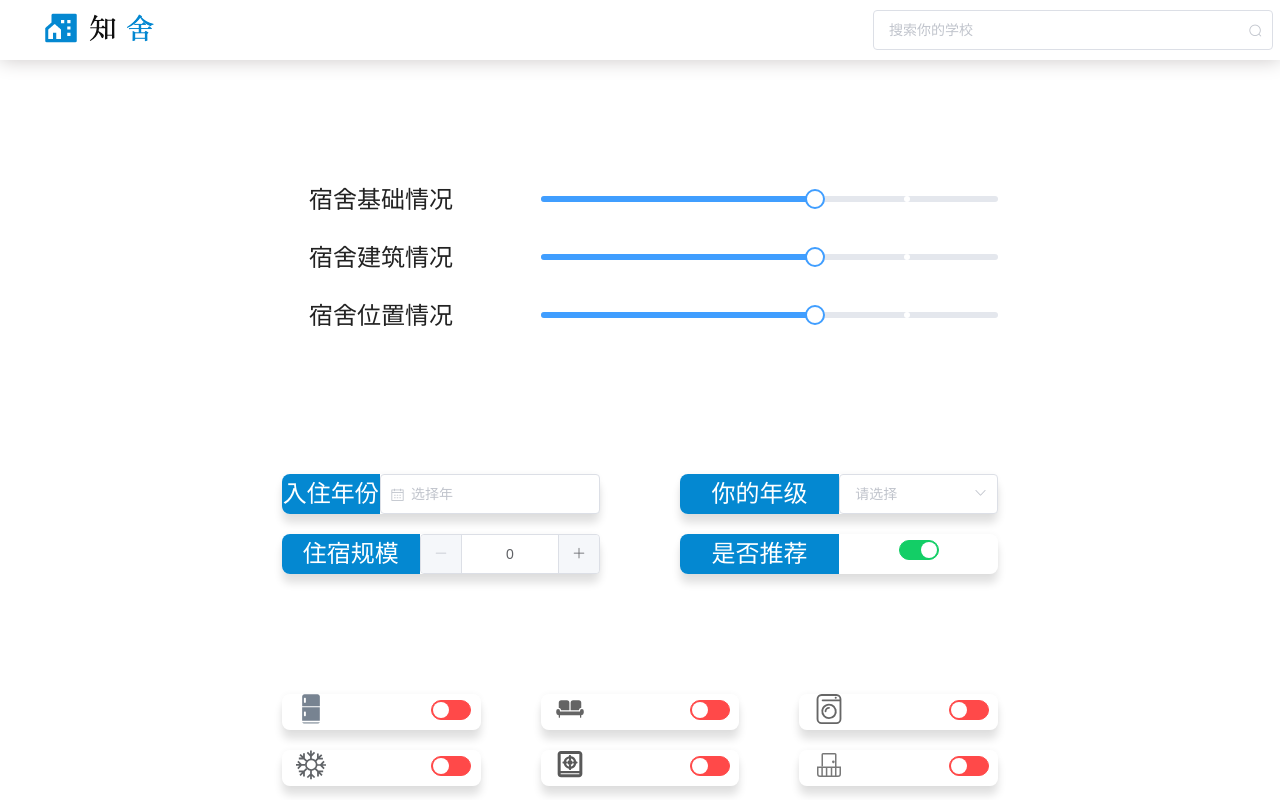
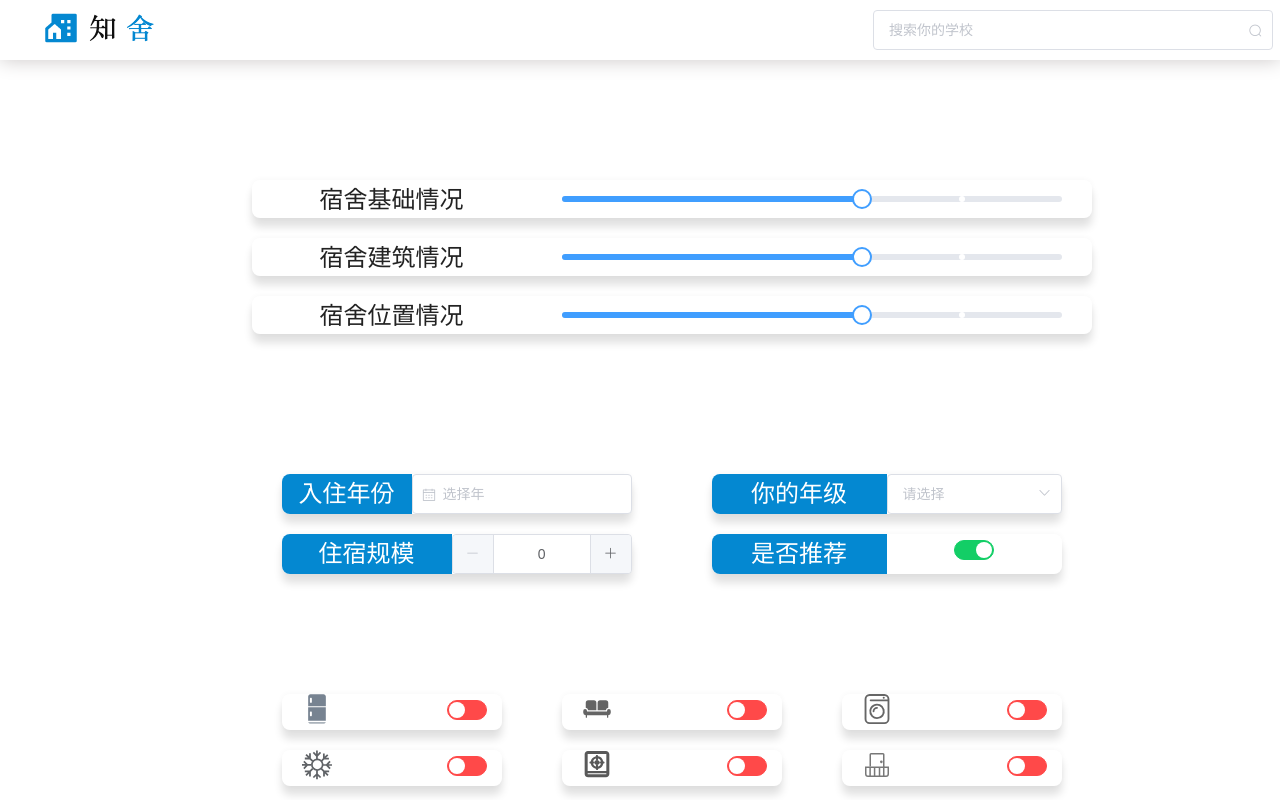
Before and after one commit to ACupofAir/zhishe, a Vue app in the folder zhishe-vue/: page /comment in a window 1280 px wide. Built offline with nearby package versions, Linux system fonts and the light colour scheme.

Commit message:
* fix the bug of collegeManage.vue * make the size of comment's four elem solid * annoation three unnecessary code selement

```diff
--- a/zhishe-vue/src/components/comDetails.vue
+++ b/zhishe-vue/src/components/comDetails.vue
@@ -75,23 +75,23 @@ data() {
 
 <style scoped>
 
-.detailRate{
-/*border: #3c85cb solid 2px;*/
+/* .detailRate{
+border: #3c85cb solid 2px;
 }
 
 .detailName{
-  /*border: #3c85cb solid 2px;*/
+  border: #3c85cb solid 2px;
 
 }
 
 .detailComment{
-  /*border: #3c85cb solid 2px;*/
+  border: #3c85cb solid 2px;
 
-}
+} */
 
 
 
-/deep/ .el-rate__icon{
+::deep .el-rate__icon{
   font-size: 35px;
 }
 </style>
--- a/zhishe-vue/src/pages/admin/collegeManage.vue
+++ b/zhishe-vue/src/pages/admin/collegeManage.vue
@@ -1,6 +1,5 @@
 <template>
   <div class="colManagePage">
-
     <div class="collegeBar">
       <el-col :span="24">
         <h5 style="text-align: center;">学校列表</h5>
@@ -13,7 +12,6 @@
           </el-menu-item>
         </el-menu>
       </el-col>
-      </el-row>
     </div>
 
     <div class="collegeDetail">
@@ -26,12 +24,12 @@
               <span style="font-size: 30px; font-weight: bold;">
                 {{curCollege}}
               </span>
-            </el-row>
               <el-row style="margin-bottom: 20px;">
                 <i class="el-icon-location-outline" style="font-weight: bold;">校区数量 {{curCollegeCampusNum}}</i>
               </el-row>
               <el-row>
                 <i class="el-icon-chat-dot-round" style="font-weight: bold;">评论数量 {{curCollegeCommentNum}}</i>
+              </el-row>
             </el-row>
             </span>
         </span>
--- a/zhishe-vue/src/pages/zhishe/comment.vue
+++ b/zhishe-vue/src/pages/zhishe/comment.vue
@@ -2,7 +2,7 @@
   <div class="commentPage">
     <!-- Three score items -->
     <div class="threeScores">
-      <el-row :gutter="60">
+      <el-row class="rowStyle" :gutter="60">
         <el-col :span="8">
           <div class="">宿舍基础情况</div>
         </el-col>
@@ -13,7 +13,7 @@
           </div>
         </el-col>
       </el-row>
-      <el-row :gutter="60">
+      <el-row class="rowStyle" :gutter="60">
         <el-col :span="8">
           <div class="">宿舍建筑情况</div>
         </el-col>
@@ -24,7 +24,7 @@
           </div>
         </el-col>
       </el-row>
-      <el-row :gutter="60">
+      <el-row class="rowStyle" :gutter="60">
         <el-col :span="8">
           <div class="">宿舍位置情况</div>
         </el-col>
@@ -356,6 +356,11 @@
 
   }
 
+  .rowStyle {
+    box-shadow: 0 9px 9px rgba(0, 0, 0, .12), 0 0 6px rgba(0, 0, 0, .04);
+    border-radius: 8px;
+  }
+
   .fourChecks {
     grid-area: fourChecks;
     display: grid;
@@ -491,6 +496,9 @@
     display: grid;
     grid-template-columns: 1fr 1fr;
 
+    height: 40px;
+    width: 350px;
+
     box-shadow: 0 9px 9px rgba(0, 0, 0, .12), 0 0 6px rgba(0, 0, 0, .04);
     border-radius: 8px;
     grid-template-areas: "checkBoxLeft checkBoxRight";
```
Lines whose indentation alone changed are shown as unchanged.
